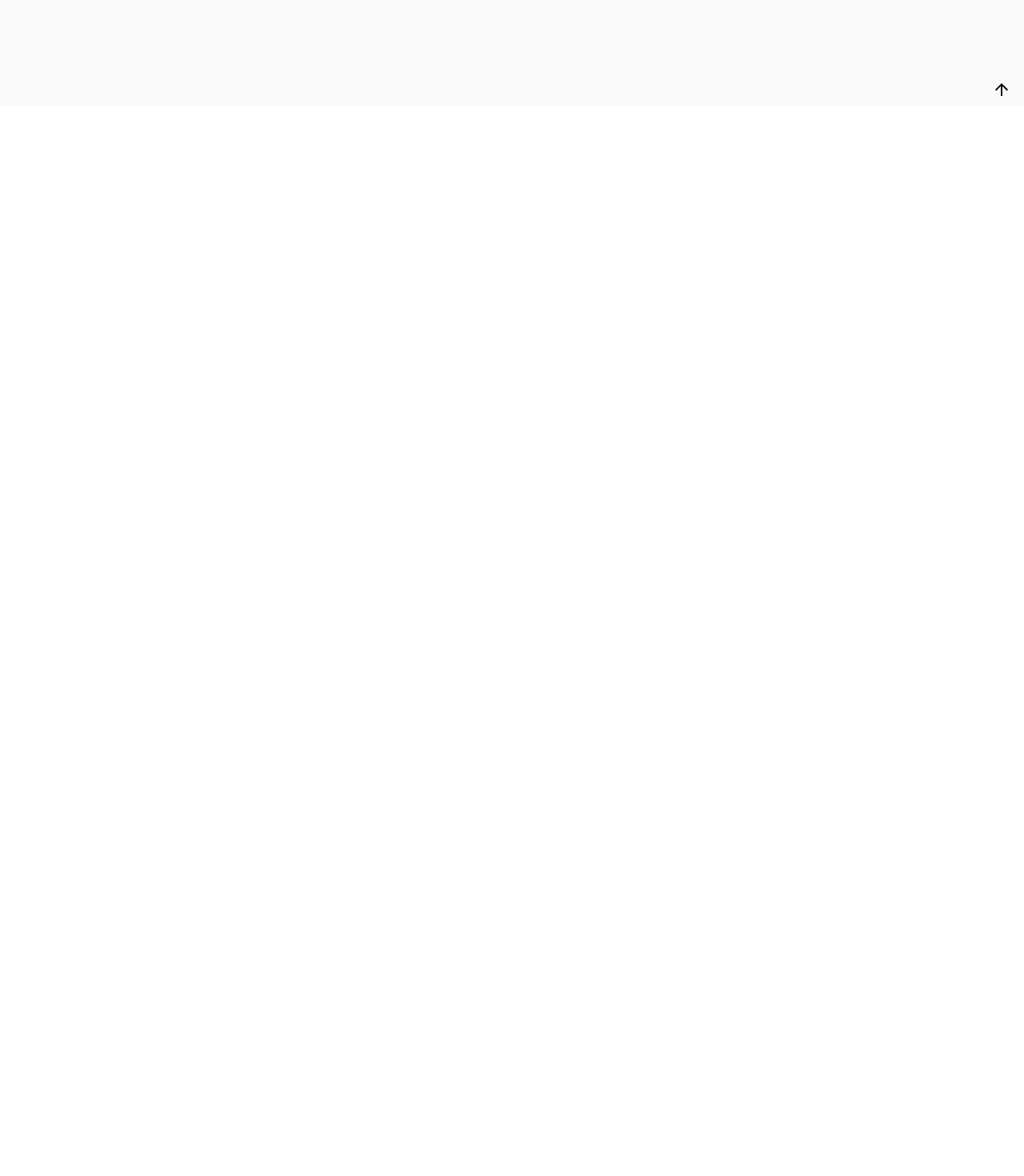
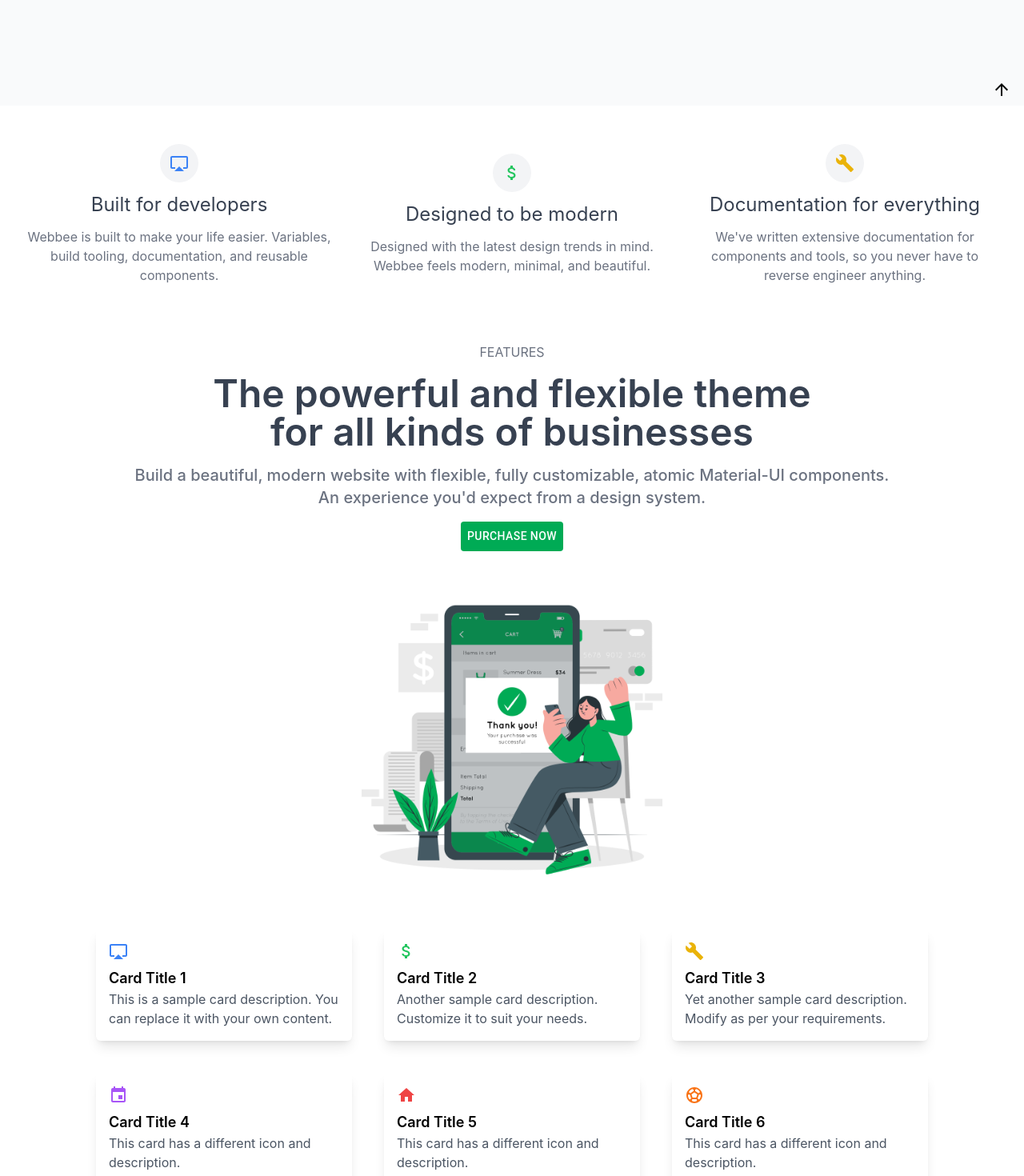
Before and after one commit to centum-world/mining-rig-portfolio, a React (Vite) app: page / in a window 1280 px wide. Shown: the part 660-2130 px from the top of the page at 80% size. Before the commit the page ends 800 px from the top, so only its background shows below. Built offline with nearby package versions, Linux system fonts and the light colour scheme.

Commit message:
features responsive done

```diff
--- a/src/components/Features.jsx
+++ b/src/components/Features.jsx
@@ -14,11 +14,11 @@ import {
 
 const FeatureCard = ({ icon, title, description }) => {
   return (
-    <div className="p-4 flex flex-col items-center justify-center h-60 w-96 space-y-3">
+    <div className="p-4 flex flex-col items-center justify-center h-60 w-full space-y-3 slide-in-left1">
       <div className="bg-gray-100 rounded-full h-12 w-12 flex items-center justify-center">
         {icon}
       </div>
-      <div className="text-2xl text-center text-gray-700">{title}</div>
+      <div className="text-2xl text-center  text-gray-700">{title}</div>
       <p className="text-gray-500 text-center">{description}</p>
     </div>
   );
@@ -35,19 +35,19 @@ const Features = () => {
 
   const featuresData = [
     {
-      icon: <AirplayOutlined className="text-blue-500 mb-2" size={24} />,
+      icon: <AirplayOutlined className="text-blue-500" size={24} />,
       title: "Built for developers",
       description:
         "Webbee is built to make your life easier. Variables, build tooling, documentation, and reusable components.",
     },
     {
-      icon: <AttachMoney className="text-green-500 mb-2" size={24} />,
+      icon: <AttachMoney className="text-green-500" size={24} />,
       title: "Designed to be modern",
       description:
         "Designed with the latest design trends in mind. Webbee feels modern, minimal, and beautiful.",
     },
     {
-      icon: <Build className="text-yellow-500 mb-2" size={24} />,
+      icon: <Build className="text-yellow-500" size={24} />,
       title: "Documentation for everything",
       description:
         "We've written extensive documentation for components and tools, so you never have to reverse engineer anything.",
@@ -55,8 +55,8 @@ const Features = () => {
   ];
 
   return (
-    <div className="flex flex-col items-center space-y-20 p-4">
-      <div className="flex items-center justify-center gap-32">
+    <div className="flex flex-col items-center space-y-10 p-4">
+      <div className="flex md:flex-row flex-col items-center w-full">
         {featuresData.map((data, index) => (
           <FeatureCard
             key={index}
@@ -68,16 +68,16 @@ const Features = () => {
       </div>
       <div className="flex flex-col justify-center items-center space-y-4">
         <div className="text-gray-500">FEATURES</div>
-        <div className="text-5xl text-gray-700 font-semibold text-center">
+        <div className="md:text-5xl text-4xl text-gray-700 font-semibold text-center">
           The powerful and flexible theme
           <br /> for all kinds of businesses
         </div>
-        <div className="text-gray-500 text-xl font-medium text-center">
+        <div className="text-gray-500 md:text-xl font-medium text-center">
           Build a beautiful, modern website with flexible, fully customizable,
           atomic Material-UI components.
           <br /> An experience you'd expect from a design system.
         </div>
-        <div className="bg-[#00AB55]">
+
         <Button
           onClick={handleMenuClick}
           style={{
@@ -88,10 +88,9 @@ const Features = () => {
         >
           Purchase now
         </Button>
+        <img src={purchase} alt="purchase" className="md:w-1/3 w-full" />
       </div>
-        <img src={purchase} alt="purchase" className="w-1/3" />
-      </div>
-      <div className="p-20">
+      <div className="">
         <FeaturesCard />
       </div>
     </div>
--- a/src/components/FeaturesCard.jsx
+++ b/src/components/FeaturesCard.jsx
@@ -3,9 +3,9 @@ import { AirplayOutlined, AttachMoney, Build, Event, Home, SportsSoccer } from "
 
 const FeatureCard = ({ icon, title, description }) => {
   return (
-    <div className="flex flex-col items-start p-4 hover:scale-105 duration-500 shadow-lg rounded-md w-80">
+    <div className="flex  flex-col items-start p-4 hover:scale-105 duration-500 shadow-lg rounded-md w-80">
       {icon}
-      <h3 className="text-lg font-semibold mb-2">{title}</h3>
+      <h3 className="text-lg font-semibold ">{title}</h3>
       <p className="text-gray-600">{description}</p>
     </div>
   );
@@ -13,7 +13,7 @@ const FeatureCard = ({ icon, title, description }) => {
 
 const FeaturesCard = () => {
   return (
-    <div className="flex items-center justify-center flex-wrap gap-10">
+    <div className="flex  justify-center flex-wrap gap-10">
       <FeatureCard
         icon={<AirplayOutlined className="text-blue-500 mb-2" size={24} />}
         title="Card Title 1"
--- a/src/components/HeroSection.jsx
+++ b/src/components/HeroSection.jsx
@@ -7,7 +7,7 @@ const HeroSection = () => {
   const { selectedColor } = useSelector((state) => state.colors);
 
   return (
-    <section className="flex md:flex flex-col md:flex-row  bg-gray-50 h-[90vh]  p-6">
+    <section className="flex  md:flex flex-col md:flex-row  bg-gray-50 md:h-[90vh]  p-6">
       <div className="gap-10 flex items-center justify-center md:w-[50%] w-full md:pb-24 md:pl-24  slide-in-left">
         <div className="space-y-6">
           <h1 className="md:text-6xl text-5xl font-bold text-gray-700 font-sans">
--- a/src/index.css
+++ b/src/index.css
@@ -17,19 +17,15 @@
   animation: slideInLeft 0.2s ease-in 1s 1 normal both;
 }
 
+@keyframes slideInLeft{
+  from {
+    transform: translateX(-1500px);
+  }
+  to {
+    transform: translateX(0);
+  }
+}
 
-@keyframes infiniteBounce {
-    0%, 20%, 50%, 80%, 100% {
-      transform: translateY(0);
-    }
-    40% {
-      transform: translateY(-20px);
-    }
-    60% {
-      transform: translateY(-10px);
-    }
-  }
-
-  .text-highlight {
-    animation: infiniteBounce 1s infinite;
-  }
+.slide-in-left1 {
+  animation: slideInLeft 0.2s ease-in 1s 1 normal both;
+}
--- a/src/pages/Heropage.jsx
+++ b/src/pages/Heropage.jsx
@@ -7,10 +7,10 @@ import GetStarted from "../components/GetStarted";
 
 const Heropage = () => {
   return (
-    <div className="space-y-10">
+    <div className="">
       <HeroSection />
-      {/* <Features />
-      <DemoSection/>
+      <Features />
+      {/* <DemoSection/>
       <GetStarted/> */}
     </div>
   );
```
Also changed, not shown: src/common/Header.jsx (+6 -2 lines). Lines whose indentation alone changed are shown as unchanged.
